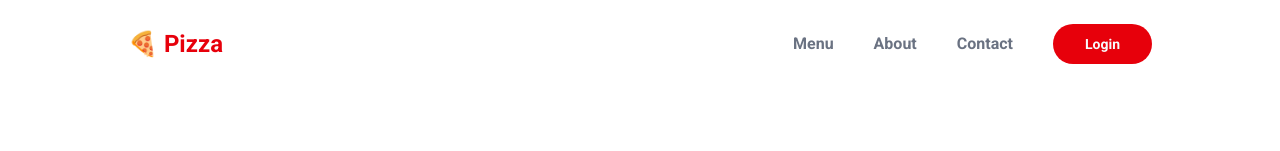
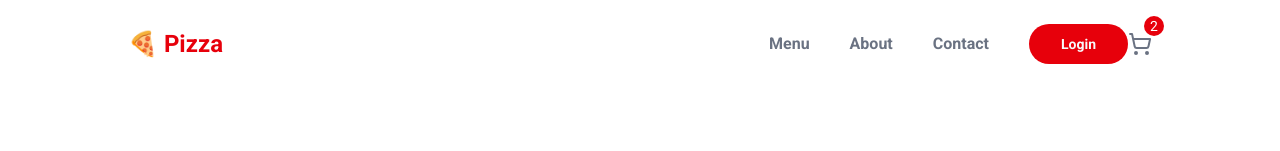
Before and after one commit to Faisal-M-S-Abu-Zakari/Food-Ordering-App, a Next.js app: page / in a window 1280 px wide. Shown: the top 151 px of the page. Built offline with nearby package versions, Linux system fonts and the light colour scheme; no server answers; the database is empty.

Commit message:
i make the cart button that will redirect to Cart page and add the cart item , check form components . in the cart item i will select the item from the store

```diff
--- /dev/null
+++ b/src/app/cart/_components/CartItems.tsx
@@ -0,0 +1,11 @@
+"use client";
+
+import { selectCartItem } from "@/redux/features/cart/cartSlice";
+import { useAppSelector } from "@/redux/hooks";
+
+const CartItems = () => {
+  const cart = useAppSelector(selectCartItem);
+  return <div>cart items</div>;
+};
+
+export default CartItems;
--- /dev/null
+++ b/src/app/cart/_components/CheckOutForm.tsx
@@ -0,0 +1,7 @@
+import React from "react";
+
+const CheckOutForm = () => {
+  return <div>check form</div>;
+};
+
+export default CheckOutForm;
--- /dev/null
+++ b/src/app/cart/page.tsx
@@ -0,0 +1,22 @@
+import CartItems from "./_components/CartItems";
+import CheckOutForm from "./_components/CheckOutForm";
+
+const CartPage = () => {
+  return (
+    <main>
+      <section className="section-gap">
+        <div className="container">
+          <h1 className="text-primary text-center font-bold text-4xl italic mb-10">
+            Cart
+          </h1>
+          <div className="grid grid-cols-1 lg:grid-cols-2 gap-10">
+            <CartItems />
+            <CheckOutForm />
+          </div>
+        </div>
+      </section>
+    </main>
+  );
+};
+
+export default CartPage;
--- /dev/null
+++ b/src/components/Header/CartButton.tsx
@@ -0,0 +1,17 @@
+import React from "react";
+import Link from "../link";
+import { Routes } from "@/constants/enums";
+import { ShoppingCartIcon } from "lucide-react";
+
+const CartButton = () => {
+  return (
+    <Link href={`${Routes.CART}`} className="block relative group">
+      <span className="absolute -top-4 start-4 w-5 h-5 text-sm bg-primary rounded-full text-white text-center">
+        2
+      </span>
+      <ShoppingCartIcon className="text-accent group-hover:text-primary duration-200 transition-colors !w-6 !h-6" />
+    </Link>
+  );
+};
+
+export default CartButton;
--- a/src/components/Header/index.tsx
+++ b/src/components/Header/index.tsx
@@ -2,6 +2,7 @@ import React from "react";
 import Link from "../link";
 import { Routes } from "@/constants/enums";
 import NavBar from "./NavBar";
+import CartButton from "./CartButton";
 
 const Header = () => {
   return (
@@ -17,6 +18,7 @@ const Header = () => {
           🍕 Pizza
         </Link>
         <NavBar />
+        <CartButton />
       </div>
     </header>
   );
```
